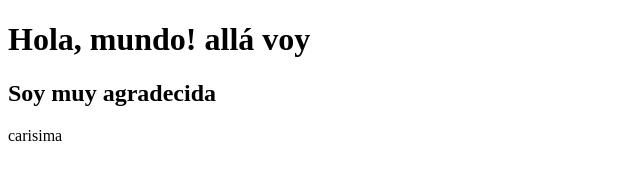
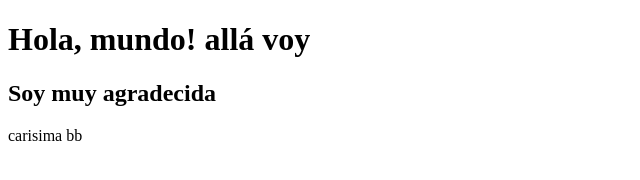
Before and after one commit to caromartin92/PortfolioFrontEnd, a plain HTML site: page Index.html in a window 1280 px wide. Shown: the full height of the page, 0-640 px from the left. Drawn offline with Linux system fonts and the light colour scheme.

Commit message:
Update Index.html

```diff
--- a/Index.html
+++ b/Index.html
@@ -4,7 +4,7 @@
     <body>
       <h1> Hola, mundo! allá voy </h1>
       <h2> Soy muy agradecida </h2>
-      <p> carisima </p>
+      <p> carisima bb </p>
     </body>
   </head>
 </html>
```
